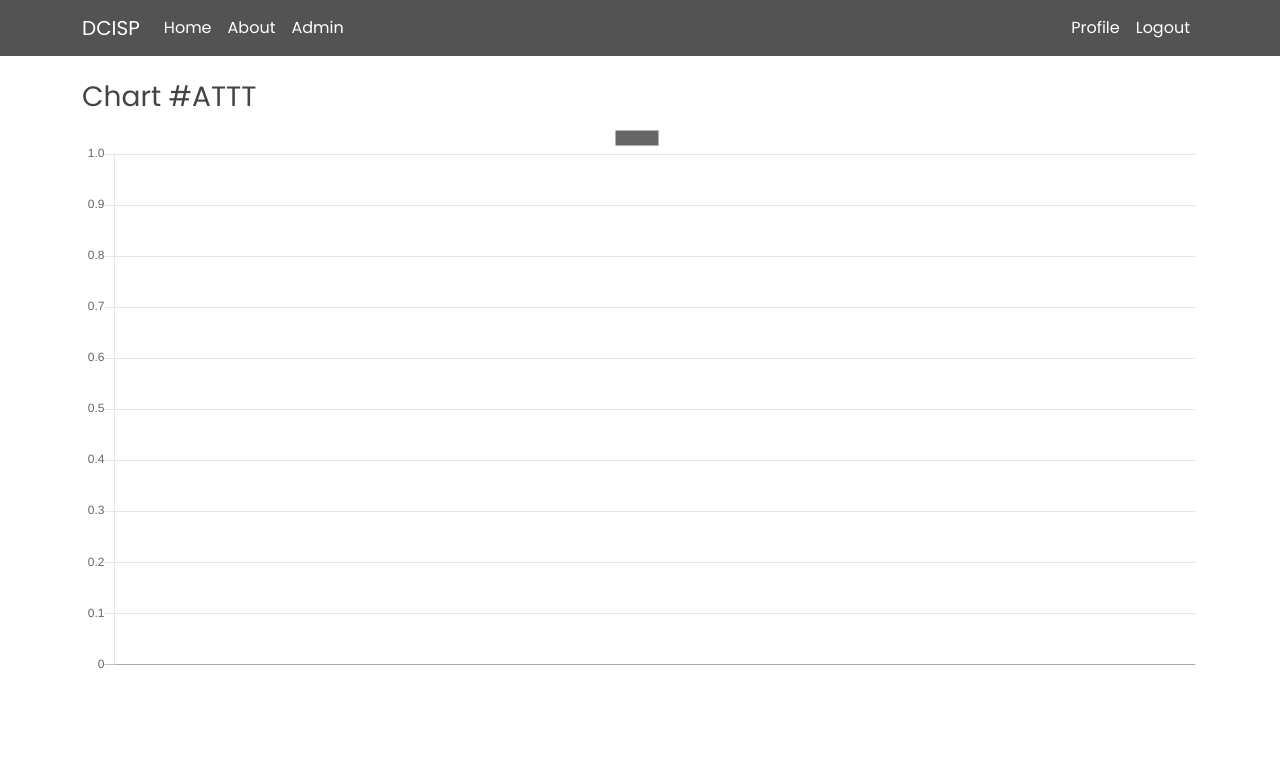
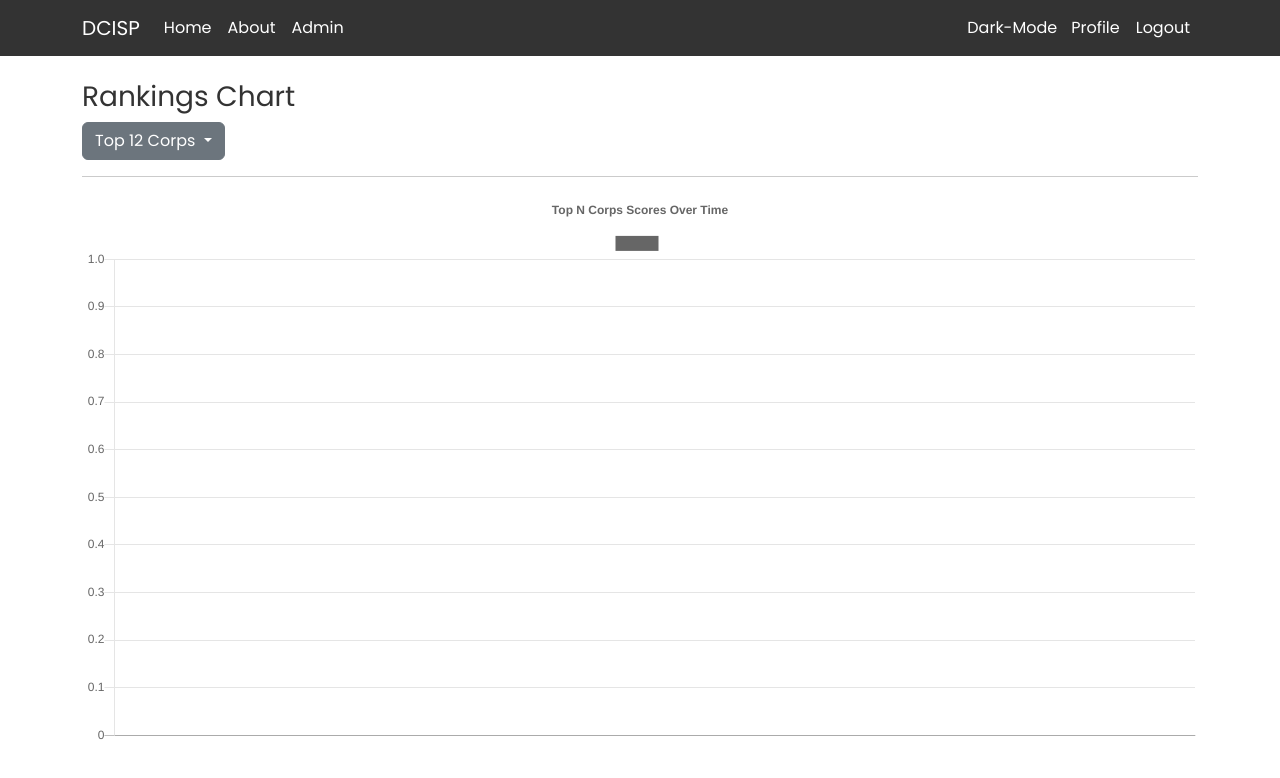
Before and after one commit to ethanlchristensen/DCIScorePuller, a Django app: page /pull/chart/rank in a window 1280 px wide. Shown: the top 778 px of the page. Run offline with Django 4.2, Linux system fonts and the light colour scheme; the visitor is signed in with stand-in values (Sample User, id 1); data that the repository does not hold is empty; some libraries are stand-ins or nearby versions; some web fonts are replaced.

Commit message:
attempt at dark mode, ability to chose top-n show for rankings

```diff
--- a/DCIScorePuller/pull/static/pull/main.css
+++ b/DCIScorePuller/pull/static/pull/main.css
@@ -2,7 +2,12 @@
 
 :root {
   /* --main-color: #df2626; */
-  --main-color: #535353;
+  --main-color-nav: #333;
+  --text-color-nav: #ffffff;
+  --secondary-color-nav: #76abff;
+
+  --main-color: #ffffff;
+  --text-color: #333;
   --secondary-color: #76abff;
 }
 
@@ -20,8 +25,8 @@ body::-webkit-scrollbar {
 }
 
 body {
-    background: #FFFFFF;
-    color: var(--main-color);
+    background: var(--main-color);
+    color: var(--text-color);
     margin-top: 5rem;
   }
 
@@ -48,7 +53,7 @@ body {
   }
 
   h1, h2, h3, h4, h5, h6 {
-    color: #444444;
+    color: var(--text-color);
   }
 
   ul {
@@ -57,16 +62,16 @@ body {
   }
 
   .bg-steel {
-    background-color: var(--main-color);
+    background-color: var(--main-color-nav);
   }
 
   .site-header .navbar-nav .nav-link {
-    color: #ffffff;
+    color: var(--text-color-nav);
     transition: ease all 0.5s;
   }
 
   .site-header .navbar-nav .nav-link:hover {
-    color: var(--secondary-color);
+    color: var(--secondary-color-nav);
   }
 
   .site-header .navbar-nav .nav-link.active {
@@ -76,17 +81,17 @@ body {
   .content-section {
     background: #ffffff;
     padding: 10px 20px;
-    border: 1px solid #dddddd;
+    border: 1px solid var(--main-color);
     border-radius: 3px;
     margin-bottom: 20px;
   }
 
   .article-title {
-    color: #444444;
+    color: var(--text-color);
   }
 
   a.article-title:hover {
-    color: #428bca;
+    color: var(--secondary-color);
     text-decoration: none;
   }
 
@@ -107,7 +112,7 @@ body {
   }
 
   .article-metadata a:hover {
-    color: #333;
+    color: var(--secondary-color);
     text-decoration: none;
   }
 
@@ -133,56 +138,42 @@ body {
       text-align:top;
   }
 
-  .button-34 {
-    background: #5f788a;
-    border-radius: 999px;
-    box-shadow: #5E5DF0 0 10px 20px -10px;
-    box-sizing: border-box;
-    color: #FFFFFF;
-    cursor: pointer;
-    font-family: Inter,Helvetica,"Apple Color Emoji","Segoe UI Emoji",NotoColorEmoji,"Noto Color Emoji","Segoe UI Symbol","Android Emoji",EmojiSymbols,-apple-system,system-ui,"Segoe UI",Roboto,"Helvetica Neue","Noto Sans",sans-serif;
-    font-size: 16px;
-    font-weight: 700;
-    line-height: 24px;
-    opacity: 1;
-    outline: 0 solid transparent;
-    padding: 8px 18px;
-    user-select: none;
-    -webkit-user-select: none;
-    touch-action: manipulation;
-    width: fit-content;
-    word-break: break-word;
-    border: 0;
-  }
-
-  .button-34:hover {
-    background: #ffffff;
-    box-shadow: #5E5DF0 0 10px 20px -10px;
-    color: #5f788a;
-  }
-
   #buttons li {
     display: inline;
   }
 
   .profile-banner {
+    background-color: var(--text-color);
+    color: var(--main-color);
     display: flex;
     align-items: center;
     margin-bottom: 0.5rem;
   }
 
   .profile-header {
-    border: 2px solid #33333368;
+    border: 2px solid var(--main-color);
     padding: 0.5rem;
     margin-bottom: 1rem;
+    background-color: var(--text-color);
+    color: var(--main-color);
   }
 
   .profile-header .profile-footer {
     display: flex;
     align-items: center;
     justify-content: right;
+    background-color: var(--text-color);
+    color: var(--main-color);
   }
 
   .profile-header .profile-content {
     width: 100%;
+    background-color: var(--text-color);
+    color: var(--main-color);
   }
+
+  .mode {
+    background-color: var(--main-color-nav);
+    color: var(--text-color-nav);
+    border: none;
+  }
--- /dev/null
+++ b/DCIScorePuller/pull/static/pull/main.js
@@ -0,0 +1,29 @@
+const r = document.querySelector(':root');
+var cc = 1;
+function changeMode() {
+    if (cc == 0) {
+      cc = 1;
+    } else {
+      cc = 0;
+    }
+
+      if(cc == 0) {
+        r.style.setProperty('--main-color-nav', 'black');
+        r.style.setProperty('--text-color-nav', '#ffffff');
+        r.style.setProperty('--secondary-color-nav', '#76abff');
+
+        r.style.setProperty('--main-color', '#333333');
+        r.style.setProperty('--text-color', '#ffffff');
+        r.style.setProperty('--secondary-color', '#76abff');
+        mode.innerHTML = "Light-Mode";
+      } else if (cc == 1) {
+        r.style.setProperty('--main-color-nav', '#333333');
+        r.style.setProperty('--text-color-nav', '#ffffff');
+        r.style.setProperty('--secondary-color-nav', '#76abff');
+
+        r.style.setProperty('--main-color', '#ffffff');
+        r.style.setProperty('--text-color', '#333333');
+        r.style.setProperty('--secondary-color', '#76abff');
+        mode.innerHTML = "Dark-Mode";
+      }
+  }
--- a/DCIScorePuller/pull/templates/pull/base.html
+++ b/DCIScorePuller/pull/templates/pull/base.html
@@ -1,6 +1,6 @@
 {% load static %}
 <!DOCTYPE html>
-<html lang="en">
+<html lang="en" data-bs-theme="dark">
 
 <head>
   <!-- Required meta tags -->
@@ -43,6 +43,7 @@
           <!-- Navbar Right Side -->
           <div class="navbar-nav">
             {% if user.is_authenticated %}
+            <button class="mode" id="mode" onclick="changeMode()">Dark-Mode</button>
             <a class="nav-item nav-link" href="{% url 'profile' %}">Profile</a>
             <a class="nav-item nav-link" href="{% url 'logout' %}">Logout</a>
             {% else %}
@@ -80,6 +81,7 @@
   <script src="https://cdn.jsdelivr.net/npm/bootstrap@5.0.2/dist/js/bootstrap.min.js"
     integrity="sha384-cVKIPhGWiC2Al4u+LWgxfKTRIcfu0JTxR+EQDz/bgldoEyl4H0zUF0QKbrJ0EcQF"
     crossorigin="anonymous"></script>
+  <script src="{% static 'pull/main.js' %}"></script>
 </body>
 
 </html>
--- a/DCIScorePuller/pull/templates/pull/chart_test.html
+++ b/DCIScorePuller/pull/templates/pull/chart_test.html
@@ -26,11 +26,35 @@
                     {% endfor %}
                 ]
             },
+            options: {
+                elements: {
+                    line: 'star',
+                },
+                title: {
+                    display: true,
+                    text: 'Top N Corps Scores Over Time'
+                }
+            }
         });
     });
 </script>
 {% endblock scripts %}
 {% block content %}
-<h3>Chart #ATTT</h3>
+<h3>Rankings Chart</h3>
+<div class="dropdown">
+    <button class="btn btn-secondary dropdown-toggle" type="button" id="dropdownMenuButton1" data-bs-toggle="dropdown" aria-expanded="false">
+      Top {{top}} Corps
+    </button>
+    <ul class="dropdown-menu" aria-labelledby="dropdownMenuButton1">
+      <li><a class="dropdown-item" href="{% url 'rank-chart'%}?top=3">3</a></li>
+      <li><a class="dropdown-item" href="{% url 'rank-chart'%}?top=5">5</a></li>
+      <li><a class="dropdown-item" href="{% url 'rank-chart'%}?top=10">10</a></li>
+      <li><a class="dropdown-item" href="{% url 'rank-chart'%}?top=12">12</a></li>
+      <li><a class="dropdown-item" href="{% url 'rank-chart'%}?top=15">15</a></li>
+      <li><a class="dropdown-item" href="{% url 'rank-chart'%}?top=20">20</a></li>
+      <li><a class="dropdown-item" href="{% url 'rank-chart'%}?top=100">All</a></li>
+    </ul>
+  </div>
+  <hr/>
 <canvas id="myChart"></canvas>
 {% endblock content %}
--- a/DCIScorePuller/pull/views.py
+++ b/DCIScorePuller/pull/views.py
@@ -450,25 +450,51 @@ def rank_chart(request):
     chart_data = {}
     all_dates = []
     for i, corp in enumerate(top_n):
+        corp_shows = shows.filter(corp__name=corp).order_by(
+            "competition__competition_date"
+        )
+        dates = [show.competition.competition_date for show in corp_shows]
+        for date in dates:
+            if date not in all_dates:
+                all_dates.append(date)
+
+    all_dates = sorted(all_dates)
+
+    for i, corp in enumerate(top_n):
         chart_data[corp] = {}
         corp_shows = shows.filter(corp__name=corp).order_by(
             "competition__competition_date"
         )
         chart_data[corp]["label"] = corp
+        dates_main = []
+        scores_main = []
+        dm_idx = 0
+        sm_idx = 0
         dates = [show.competition.competition_date for show in corp_shows]
         scores = [show.total_score for show in corp_shows]
+        for date in all_dates:
+            if date in dates:
+                dates_main.append(dates[dm_idx])
+                dm_idx += 1
+                scores_main.append(scores[sm_idx])
+                sm_idx += 1
+            else:
+                try:
+                    dates_main.append(date)
+                    scores_main.append(scores[sm_idx])
+                except IndexError:
+                    dates_main.append(date)
+                    scores_main.append(scores[sm_idx-1])
         chart_data[corp]["data"] = [
-            {"x": date, "y": score} for date, score in zip(dates, scores)
+            {"x": date, "y": score} for date, score in zip(dates_main, scores_main)
         ]
         chart_data[corp]["color"] = top_n_colors[i % len(top_n_colors)]
         chart_data[corp]["bg_color"] = top_n_background_colors[
             i % len(top_n_background_colors)
         ]
-        for date in dates:
-            if date not in all_dates:
-                all_dates.append(date)
-    chart_data["labels"] = sorted(all_dates)
+
+    chart_data["labels"] = all_dates
 
     # create the context
-    context = {"title": title, "shows": shows, "chart_data": chart_data}
+    context = {"title": title, "shows": shows, "chart_data": chart_data, "top":top}
     return render(request, template_name=template, context=context)
```
